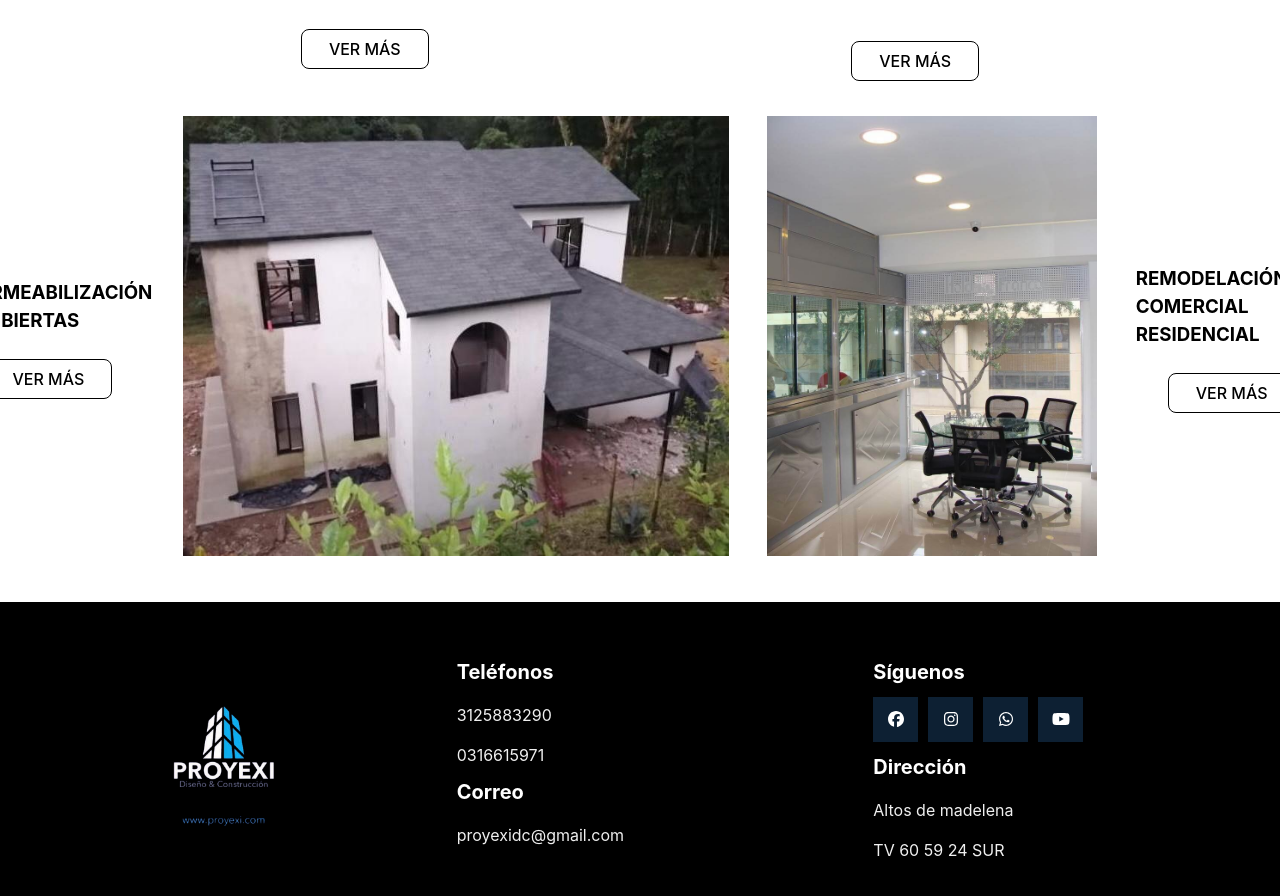
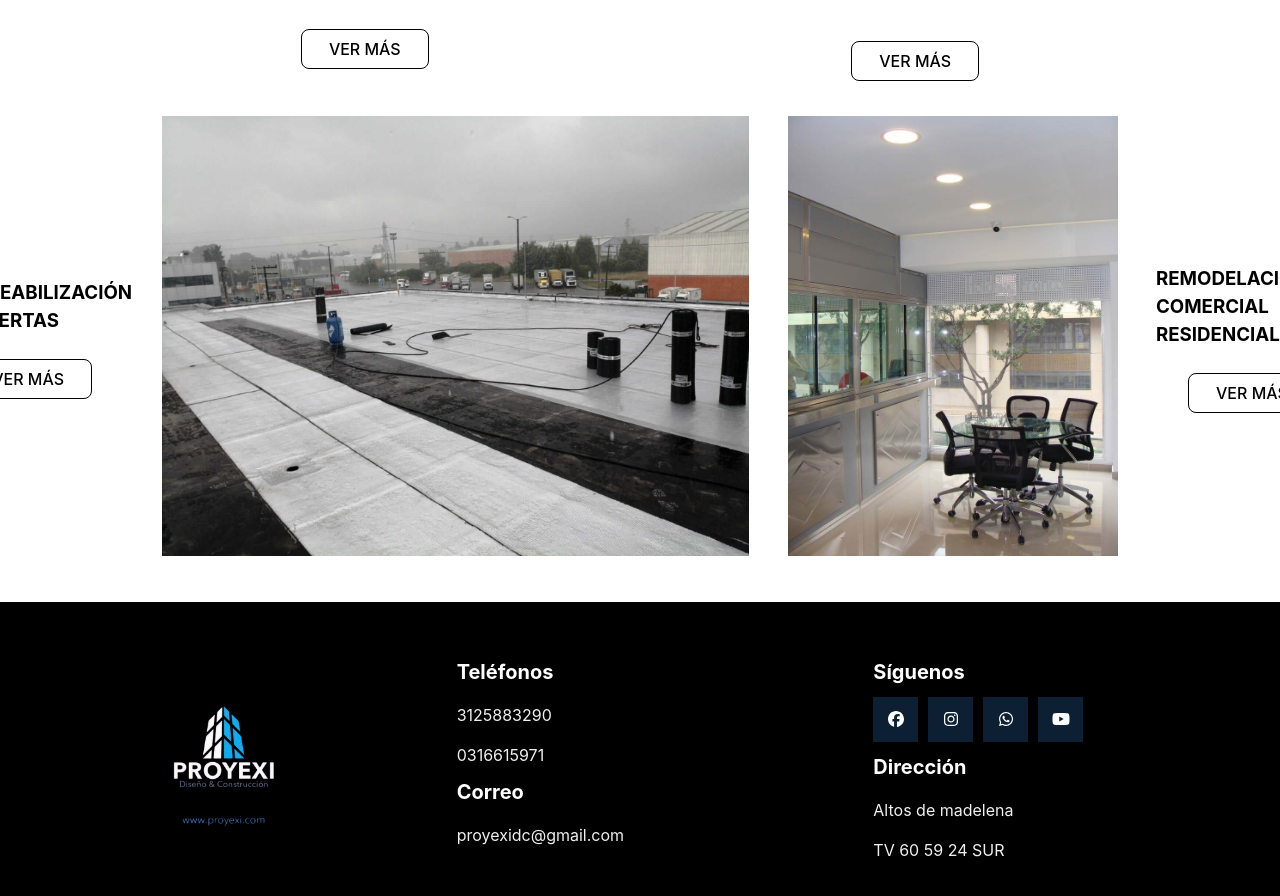
Before and after one commit to milenaAristiza/react-proyexi3, a React (Vite) app: page / in a window 1280 px wide. Shown: the part 1348-2244 px from the top of the page. Built offline with nearby package versions, Linux system fonts and the light colour scheme.

Commit message:
change index

```diff
--- a/src/pages/Index/Index.jsx
+++ b/src/pages/Index/Index.jsx
@@ -9,6 +9,7 @@ import img12 from '../../assets/images/impermeabilizacion/12.jpeg';
 import img_principal from '../../assets/images/remodelacion_comercial/img_principal.jpeg';
 import Footer from '../../components/Footer/Footer';
 import Button_whats from '../../components/Button_whats/Button_whats';
+import img10 from '../../assets/images/impermeabilizacion/10.jpeg';
 import TagManager from 'react-gtm-module';
 
 // import React, { useRef } from 'react';
@@ -130,7 +131,7 @@ function Home() {
               </Link>
             </div>
             <div>
-              <img className="img_cards" src={img12} alt="imagen principal de la sección de obras civiles" />
+              <img className="img_cards" src={img10} alt="imagen principal de la sección de obras civiles" />
             </div>
             <div className='sub_servicios_1_title responsive1'>
               <h3>IMPERMEABILIZACIÓN DE CUBIERTAS</h3>
```
